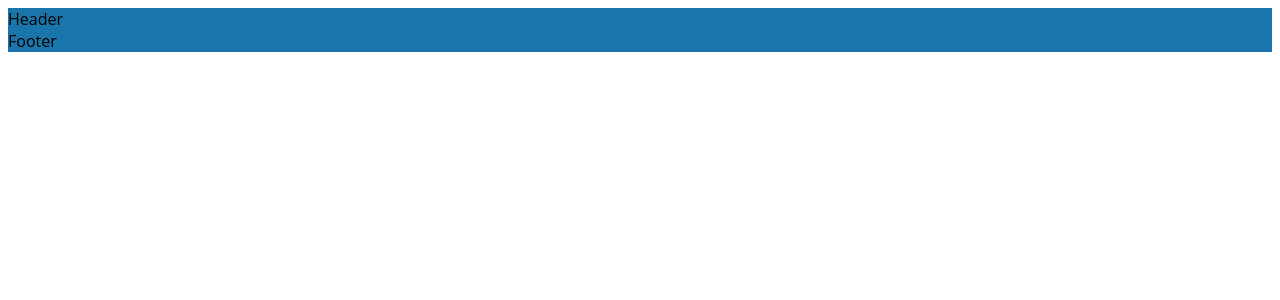
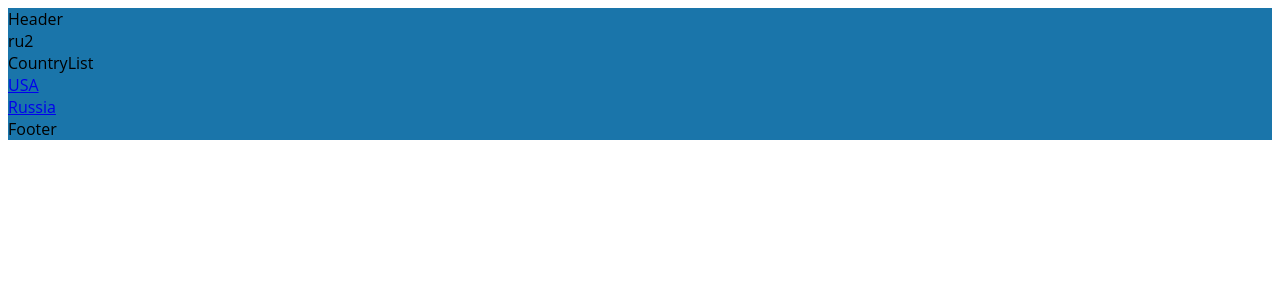
Before and after one commit to evgenynovak/travel-app, a React (Create React App) app: page /ru in a window 1280 px wide. Shown: the top 300 px of the page. Built offline with nearby package versions, Linux system fonts and the light colour scheme.

Commit message:
routing demo

```diff
--- a/src/App.js
+++ b/src/App.js
@@ -2,6 +2,8 @@
 import './App.scss';
 import Header from './components/Header/Header';
 import Footer from './components/Footer/Footer';
+import CountryList from './components/СountryList/СountryList';
+import Country from './components/Country/Country'
 import travelData from './travelData.js'; // данные для теста
 import {
   BrowserRouter as Router,
@@ -10,10 +12,24 @@
   Switch,
 } from 'react-router-dom';
 
-function App() {
+function App(props) {
   return (
     <div className="App">
       <Header />
+        {props.lang}
+        {travelData[1].id}
+
+        <Router>
+          <Route path={`/${props.lang}`}
+          render={props => <CountryList data={travelData} {...props}/>}
+          />
+          <Route path={`/${props.lang}/:id`}
+          render={props => <Country data={travelData} {...props}/>}
+          />
+        </Router>
+
+
+
         {/*
           Компонент СountryList map-ит
             Компонент СountryCard
--- /dev/null
+++ b/src/components/Country/Country.js
@@ -0,0 +1,23 @@
+import React from 'react';
+import './Country.scss';
+import {
+  BrowserRouter as Router,
+  Redirect,
+  Route,
+  Switch,
+  Link,
+} from 'react-router-dom';
+
+function Country(props)  {
+  let {data,match} = props;
+  const id = match.params.id;
+  let cnt = data.filter(i => i.id = id);
+  return (
+    <div>
+      <div>{cnt[0].id}</div>
+      <div></div>
+    </div>
+  );
+}
+
+export default Country
--- /dev/null
+++ b/src/components/СountryList/СountryList.js
@@ -0,0 +1,25 @@
+import React from 'react';
+import './CountryList.scss';
+import {
+  BrowserRouter as Router,
+  Redirect,
+  Route,
+  Switch,
+  Link,
+} from 'react-router-dom';
+
+function CountryList(props)  {
+  let {data,match} = props;
+  return (
+    <div>
+      <div>CountryList</div>
+      {data.map(country=> (
+        <div>
+          <Link to={`${match.path}/${country.id}`}>{country.name}</Link>
+        </div>
+      ))}
+    </div>
+  );
+}
+
+export default CountryList
--- a/src/travelData.js
+++ b/src/travelData.js
@@ -9,6 +9,16 @@
     video: 'usaVideo',
     map:'usaMap',
   },
+  {
+    id: 2,
+    name: 'Russia',
+    capital: 'Moscow',
+    photo: 'russiaPhoto',
+    info: 'russiaInfo',
+    photoGallery: 'russiaGallery',
+    video: 'russiaVideo',
+    map:'russiaMap',
+  },
 ]
 
 export default travelData;
```
Also changed, not shown: src/components/Country/Country.scss (added), src/components/СountryList/CountryList.scss (added).
